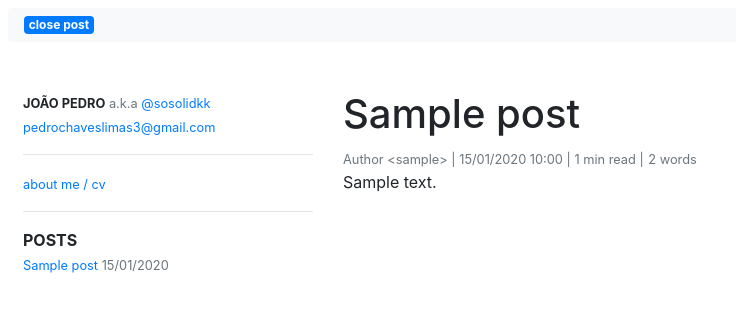
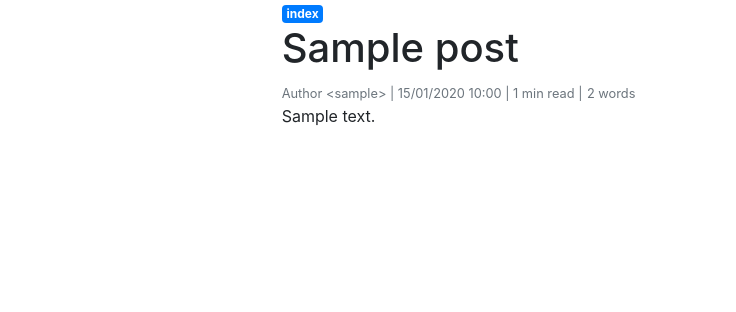
Before and after one commit to sosolidkk/my-blog, a Flask app: page /view-post/1 in a window 1280 px wide. Shown: the top 312 px of the page, without its empty margins (0-736 px from the left). Run offline with Flask 2, Linux system fonts and the light colour scheme; tables that the repository leaves empty hold one stand-in row (values such as "Sample post"); some libraries are stand-ins or nearby versions.

Commit message:
<change>(post): Changed view-post layout and unliked it from index page

```diff
--- a/app/main/routes.py
+++ b/app/main/routes.py
@@ -20,15 +20,14 @@ def index():
 
 @main_blueprint.route("/view-post/<int:id>")
 def view_post(id):
-    posts = Post.query.filter_by(can_display=True).order_by(
-        Post.created_at.desc()).all()
     post = Post.query.filter_by(id=id, can_display=True).first()
-    post_time = post.parse_time()
-    post_info = post.calculate_time_to_read()
 
     if post is not None:
+        post_time = post.parse_time()
+        post_info = post.calculate_time_to_read()
+
         return render_template(
-            "index.html", title="My blog", posts=posts, current_post=post, post_time=post_time, post_info=post_info
+            "current_post.html", title="My blog", current_post=post, post_time=post_time, post_info=post_info
         )
     return render_template("unavailable.html", title="Unavailable")
 
--- /dev/null
+++ b/app/main/web/templates/current_post.html
@@ -0,0 +1,36 @@
+{% extends "base.html" %}
+
+{% block link %}
+<link rel="stylesheet" href="{{ url_for('main.static', filename='css/post.css') }}">
+{% endblock %}
+
+{% block body %}
+<div class="container-fluid">
+    <div class="row">
+        <div class="col-7 mx-auto">
+            <section class="post">
+                {% if current_post is not none %}
+                <a href="{{ url_for('main.index' ) }}" class="badge badge-primary">index</a>
+                <h1>{{ current_post.title }}</h1>
+                <small class="text-muted text-right">{{ current_post.author }} | </small>
+                <small class="text-muted text-right">
+                    {{ post_time.date }} {{ post_time.hour }} |
+                </small>
+                <small class="text-muted">{{ post_info.time }} min read |</small>
+                <small class="text-muted">{{ post_info.words }} words</small>
+                <p>
+                    {{ current_post.body|safe }}
+                </p>
+                <button class="btn btn-primary btnTop" onclick="scrollBackTop()">
+                    <i class="fa fa-arrow-up" aria-hidden="true"></i>
+                </button>
+                {% endif %}
+            </section>
+        </div>
+    </div>
+</div>
+{% endblock %}
+
+{% block script %}
+<script src="{{ url_for('main.static', filename='js/current_post.js') }}"></script>
+{% endblock %}
--- a/app/main/web/templates/index.html
+++ b/app/main/web/templates/index.html
@@ -5,21 +5,13 @@
 {% endblock %}
 
 {% block body %}
-<nav class="navbar navbar-light bg-light rounded mt-2 mx-2">
-    {% if current_post is not none %}
-    <a href="{{ url_for('main.index' ) }}" class="badge badge-primary">close post</a>
-    {% endif %}
-</nav>
 <div class="container-fluid">
     <div class="row">
         <div class="mt-5 ml-2 col-md-3">
             {% include "sub_templates/_author.html" %}
             {% include "sub_templates/_posts.html" %}
-
         </div>
-        <div class="mt-5 col-md-5">
-            {% include "sub_templates/_current_post.html" %}
-        </div>
+        <div class="mt-5 col-md-5"></div>
     </div>
 </div>
 {% endblock %}
--- a/app/main/web/templates/sub_templates/_current_post.html
+++ /dev/null
@@ -1,17 +0,0 @@
-<section class="post">
-    {% if current_post is not none %}
-    <h1>{{ current_post.title }}</h1>
-    <small class="text-muted text-right">{{ current_post.author }} | </small>
-    <small class="text-muted text-right">
-        {{ post_time.date }} {{ post_time.hour }} |
-    </small>
-    <small class="text-muted">{{ post_info.time }} min read |</small>
-    <small class="text-muted">{{ post_info.words }} words</small>
-    <p>
-        {{ current_post.body|safe }}
-    </p>
-    <button class="btn btn-primary btnTop" onclick="scrollBackTop()">
-        <i class="fa fa-arrow-up" aria-hidden="true"></i>
-    </button>
-    {% endif %}
-</section>
```
